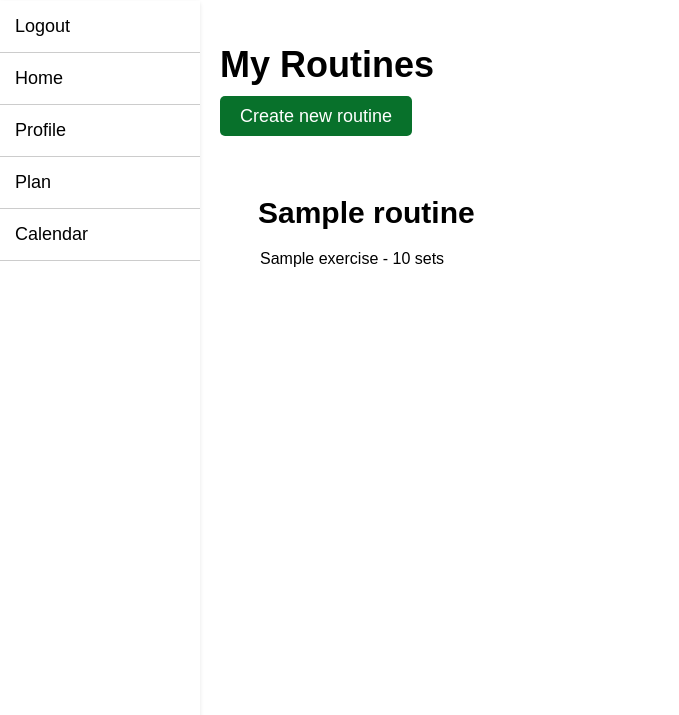
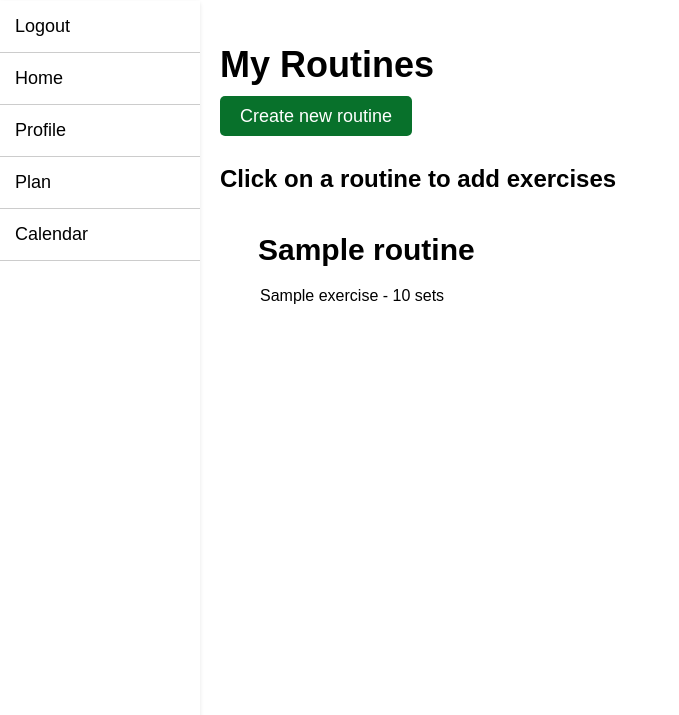
Before and after one commit to olincollege/LTRAC, a Flask app: template templates/plan.html in a window 1280 px wide. Shown: the part 85-800 px from the top of the page, without its empty margins (0-679 px from the left). Run offline with Flask 3, Linux system fonts and the light colour scheme; the template is opened without the code that fills it: most values are stand-ins (such as "Sample title", 1, 10 or a date in 2020).

Commit message:
UI improvement for plan page

```diff
--- a/templates/plan.html
+++ b/templates/plan.html
@@ -22,7 +22,7 @@
 
     .routine-block{
         margin-right: 60px;
-        margin-top: 30px;
+        margin-top: 0px;
     }
 
     a{
@@ -49,8 +49,10 @@
 
 <h1>My Routines</h1>
 <a class="button" href="/add-routine">Create new routine</a><br><br>
-<div class="routines">
+
     {%if length != 0%}
+    <h2>Click on a routine to add exercises</h2>
+    <div class="routines">
         {%for _, routine in routines.items()%}
             <div class="routine-block">
                 <a href="{{url_for('add_new_exercise',routine=routine.name)}}">
```
